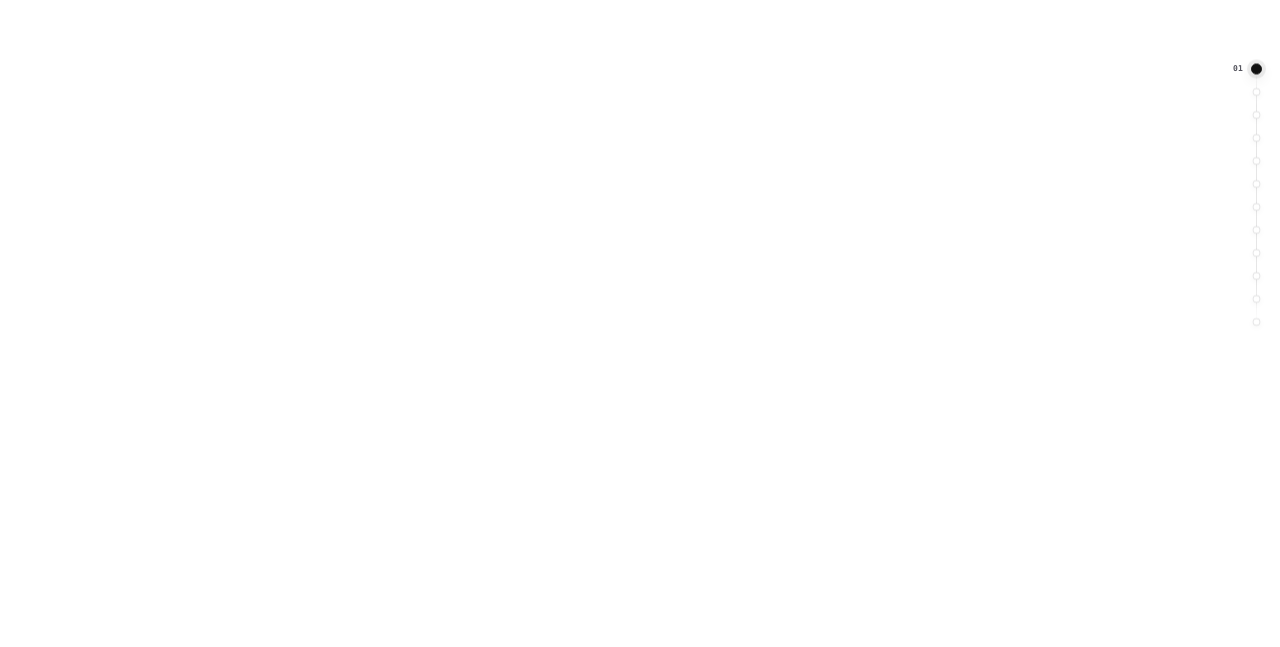
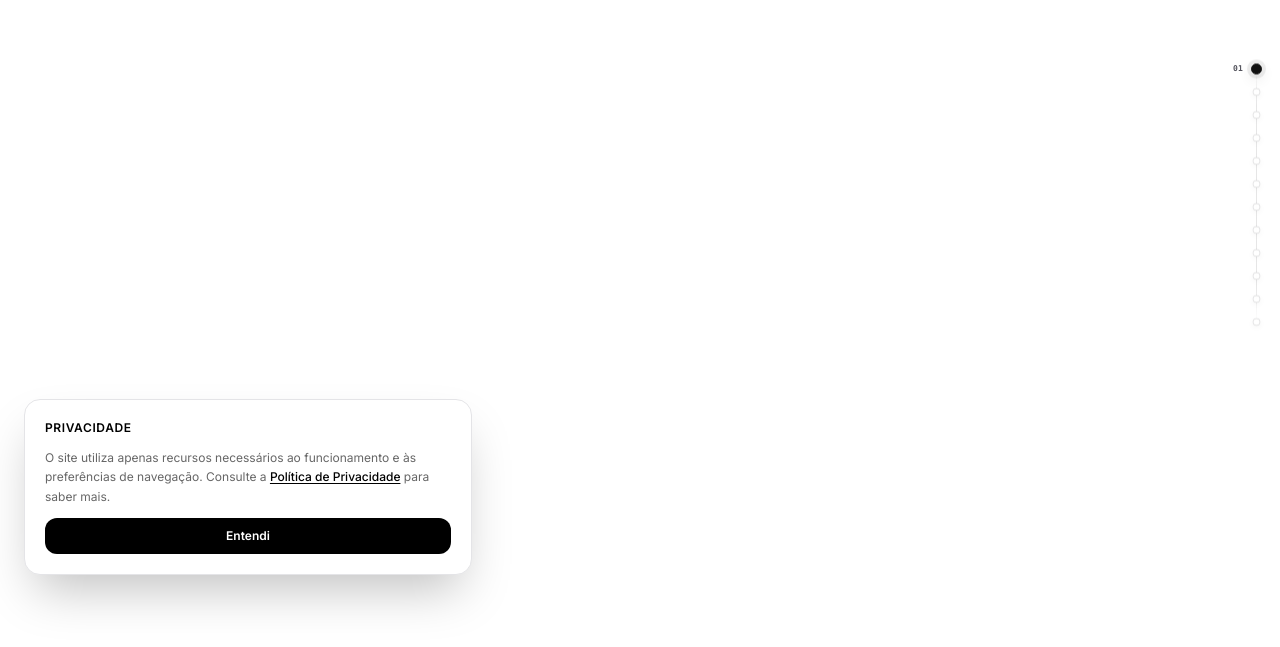
Before and after one commit to RennanLucas/cristiano-avila-site, a Next.js app: page / in a window 1280 px wide. Shown: the part 205-852 px from the top of the page. Built offline with nearby package versions, Linux system fonts and the light colour scheme.

Commit message:
fix: integrate audit src/app/layout.tsx

```diff
--- a/src/app/layout.tsx
+++ b/src/app/layout.tsx
@@ -5,6 +5,7 @@ import "./premium-desktop.css";
 import "./editorial-hard.css";
 import "./mobile-stability.css";
 import "./mobile-motion.css";
+import CookieBanner from "@/components/CookieBanner";
 import JsonLd from "@/components/JsonLd";
 import DesktopExperience from "@/components/DesktopExperience";
 import MobileMotion from "@/components/MobileMotion";
@@ -33,6 +34,7 @@ export default function RootLayout({ children }: Readonly<{ children: React.Reac
         {children}
         <DesktopExperience />
         <MobileMotion />
+        <CookieBanner />
       </body>
     </html>
   );
```
